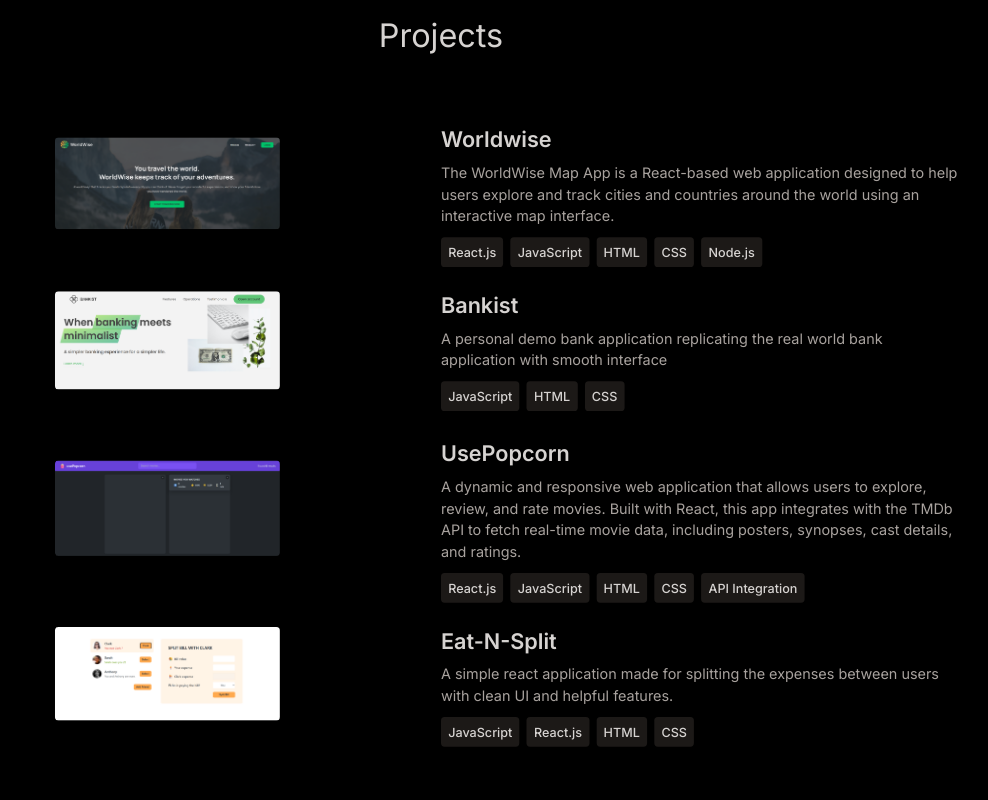
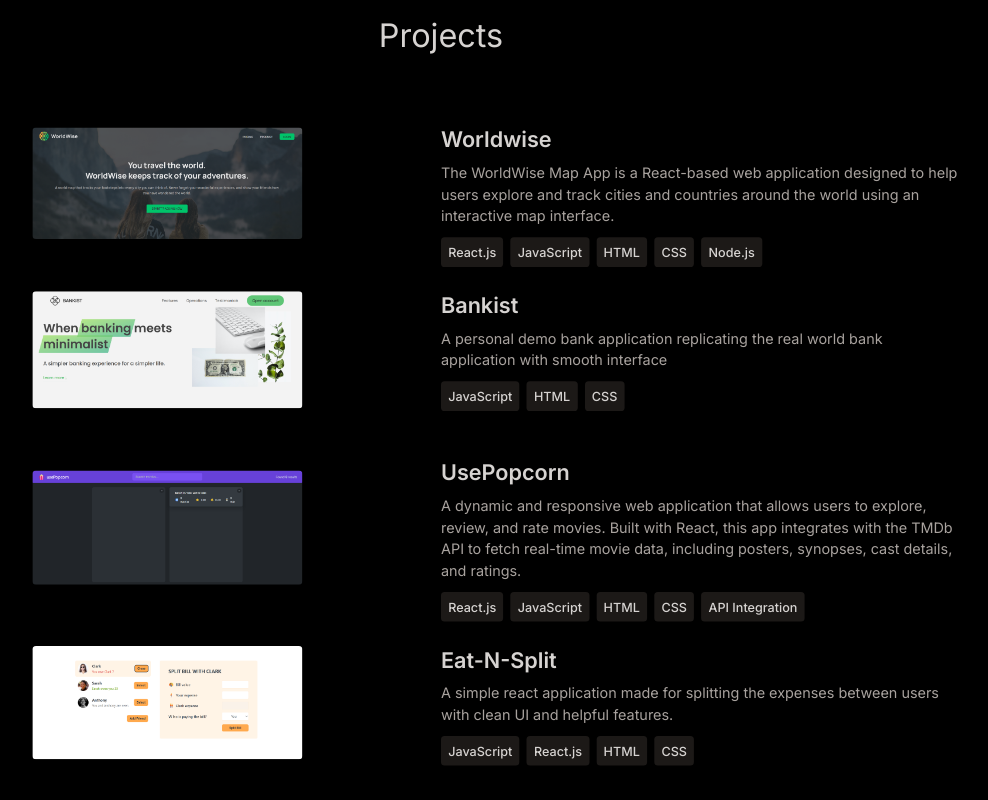
Before and after one commit to RushiDD/my-portfolio, a React (Vite) app: page / in a window 1280 px wide. Shown: the part 1380-2180 px from the top of the page, without its empty margins (199-1187 px from the left). Built offline with nearby package versions, Linux system fonts and the light colour scheme.

Commit message:
Added project links

```diff
--- a/src/components/Projects.jsx
+++ b/src/components/Projects.jsx
@@ -23,14 +23,17 @@ export default function Projects() {
               viewport={{ once: true }}
               className="w-full lg:w-1/2 flex justify-center items-center"
             >
-              <img
-                src={project.image}
-                width={250}
-                height={250}
-                alt={project.title}
-                className="mb-6 rounded"
-              />
+              <a href={project.url} target="_blank" rel="noopener noreferrer">
+                <img
+                  src={project.image}
+                  width={300}
+                  height={300}
+                  alt={project.title}
+                  className="mb-6 rounded transition-all duration-300 hover:blur-sm cursor-pointer"
+                />
+              </a>
             </motion.div>
+
             <motion.div
               whileInView={{ opacity: 1, x: 0 }}
               initial={{ opacity: 0, x: 100 }}
--- a/src/constants/index.js
+++ b/src/constants/index.js
@@ -21,6 +21,7 @@ export const PROJECTS = [
     image: project1,
     description: `The WorldWise Map App is a React-based web application designed to help users explore and track cities and countries around the world using an interactive map interface.`,
     technologies: ["React.js", "JavaScript", "HTML", "CSS", "Node.js"],
+    url: "https://world-wise-map-app.netlify.app/",
   },
   {
     title: "Bankist",
@@ -28,6 +29,7 @@ export const PROJECTS = [
     description:
       "A personal demo bank application replicating the real world bank application with smooth interface",
     technologies: ["JavaScript", "HTML", "CSS"],
+    url: "https://bankist-javascript-app.netlify.app/",
   },
   {
     title: "UsePopcorn",
@@ -35,12 +37,14 @@ export const PROJECTS = [
     description:
       "A dynamic and responsive web application that allows users to explore, review, and rate movies. Built with React, this app integrates with the TMDb API to fetch real-time movie data, including posters, synopses, cast details, and ratings.",
     technologies: ["React.js", "JavaScript", "HTML", "CSS", "API Integration"],
+    url: "https://world-wise-map-app.netlify.app/",
   },
   {
     title: "Eat-N-Split",
     image: project4,
     description: `A simple react application made for splitting the expenses between users with clean UI and helpful features.`,
     technologies: ["JavaScript", "React.js", "HTML", "CSS"],
+    url: "https://eat-an-split.netlify.app/",
   },
 ];
 
```
